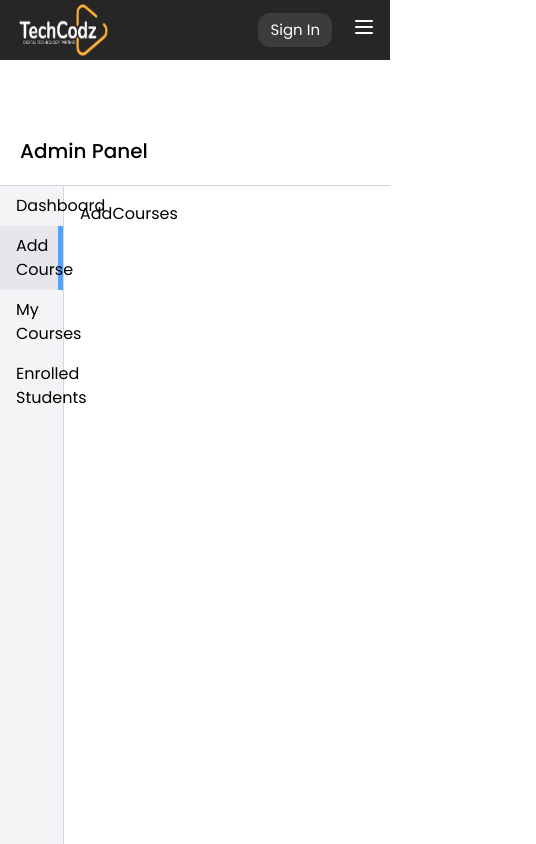
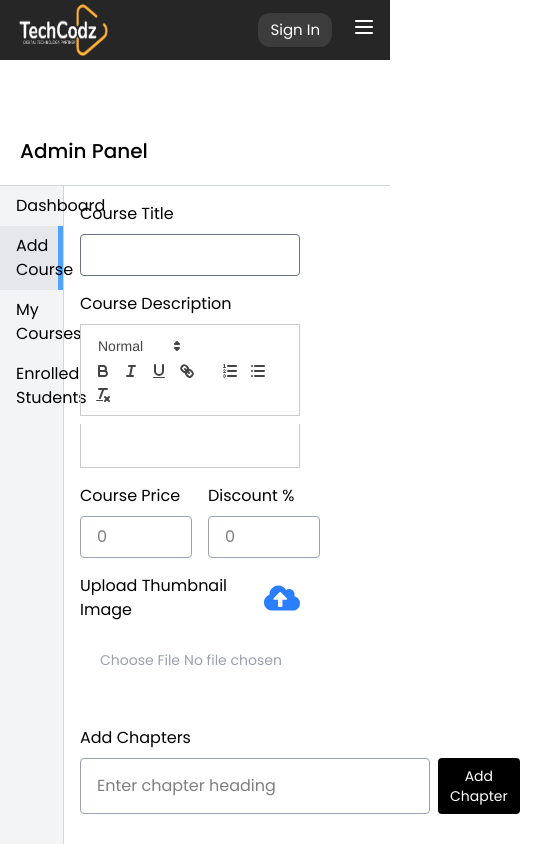
Before and after one commit to fmfahath/tech_codz_lms, a React (Vite) app in the folder client/: page /educator/add-course in a window 390 px wide. Shown: the top 844 px of the page, 536 px wide, since content can reach past the window. Built offline with nearby package versions, Linux system fonts and the light colour scheme.

Commit message:
client -- educator addCourses component layout created

```diff
--- a/client/package.json
+++ b/client/package.json
@@ -22,7 +22,7 @@
     "react-router-dom": "^7.6.3",
     "react-youtube": "^10.1.0",
     "tailwindcss": "^4.1.11",
-    "uniqueid": "^1.0.0"
+    "uniqid": "^5.4.0"
   },
   "devDependencies": {
     "@eslint/js": "^9.30.1",
--- a/client/src/components/educator/Sidebar.jsx
+++ b/client/src/components/educator/Sidebar.jsx
@@ -4,7 +4,7 @@ import { NavLink } from 'react-router-dom'
 
 const Sidebar = () => {
     return (
-        <div className='w-16 md:w-55 min-h-screen flex flex-col border-r border-gray-300 bg-gray-100'>
+        <div className='w-16 md:w-55 h-full min-h-screen flex flex-col border-r border-gray-300 bg-gray-100'>
             {educatorDashboardMenu && educatorDashboardMenu.map((item, index) => (
                 <NavLink
                     to={item.path}
--- a/client/src/index.css
+++ b/client/src/index.css
@@ -1,6 +1,7 @@
 @import url('https://fonts.googleapis.com/css2?family=Roboto:ital,wght@0,100..900;1,100..900&display=swap');
 @import url('https://fonts.googleapis.com/css2?family=Poppins:ital,wght@0,100;0,200;0,300;0,400;0,500;0,600;0,700;0,800;0,900;1,100;1,200;1,300;1,400;1,500;1,600;1,700;1,800;1,900&display=swap');
 @import "tailwindcss";
+
 
 @layer base {
     body {
--- a/client/src/pages/educator/AddCourses.jsx
+++ b/client/src/pages/educator/AddCourses.jsx
@@ -1,8 +1,169 @@
-import React from 'react'
+import React, { useEffect, useRef, useState } from 'react'
+import Quill from 'quill'
+import uniqid from 'uniqid'
+import 'quill/dist/quill.snow.css'
+import { FaCloudUploadAlt } from "react-icons/fa";
+import { IoIosArrowDown } from "react-icons/io";
+import { FaWindowClose } from "react-icons/fa";
+import { IoClose } from "react-icons/io5";
+import { Link } from 'react-router-dom';
+import { logo } from '../../assets/assets';
 
 const AddCourses = () => {
+
+    const quillRef = useRef(null)
+    const editorRef = useRef(null)
+    const [image, setImage] = useState(null)
+    const [chapterTitle, setChapterTitle] = useState("")
+    const [chapters, setChapters] = useState([])
+    const [lecturePopup, setLecturePopup] = useState(false)
+    const [currentChapterId, setCurrentChapterId] = useState(null)
+    const [lectureTitle, setLectureTitle] = useState("")
+    const [lectureDuration, setLectureDuration] = useState(0)
+    const [lectureUrl, setLectureUrl] = useState("")
+    const [lecturePreviewFree, setLecturePreviewFree] = useState(false)
+
+    //add chapter----------------
+    const handlingChapter = (action, chapterId) => {
+
+    }
+
+    //add lecture----------------
+    const handlingLecture = (action) => {
+
+    }
+
+    //lecture popup----------------
+    const toggleLecturePopup = (chapterId) => {
+        setCurrentChapterId(chapterId)
+        setLecturePopup(prev => !prev)
+    }
+
+    useEffect(() => {
+        if (!quillRef.current && editorRef.current) {
+            quillRef.current = new Quill(editorRef.current, { theme: 'snow' })
+        }
+    }, [])
+
+
     return (
-        <div>AddCourses</div>
+        <div className='w-full '>
+            <form className='flex flex-col gap-4 max-w-[50%]'>
+
+                {/* course title */}
+                <div className='flex flex-col gap-2'>
+                    <label htmlFor="courseTitle">Course Title</label>
+                    <input className='border border-gray-500 py-2 px-4 rounded outline-0' type="text" id='courseTitle' required />
+                </div>
+
+                {/* course description  - quill Editor */}
+                <div className='flex flex-col gap-2 '>
+                    <label htmlFor="courseDesc">Course Description</label>
+                    <div ref={editorRef} className=' h-[250px] border border-gray-300'>
+
+                    </div>
+                </div>
+
+                {/* course price */}
+                <div className='flex gap-4'>
+                    <div className='flex flex-col gap-2'>
+                        <label htmlFor="coursePrice">Course Price</label>
+                        <input className='w-28 border border-gray-400 py-2 px-4 rounded outline-0' type="number" id='coursePrice' placeholder='0' required />
+                    </div>
+                    <div className='flex flex-col gap-2'>
+                        <label htmlFor="courseDisc">Discount %</label>
+                        <input className='w-28 border border-gray-400 py-2 px-4 rounded outline-0' type="number" id='courseDisc' min={0} max={100} placeholder='0' required />
+                    </div>
+                </div>
+
+                {/* add thubmnail */}
+                <div className='mb-5'>
+                    <div className='flex items-center gap-2'>
+                        <p>Upload Thumbnail Image</p>
+                        <label htmlFor="courseThumImg">
+                            <FaCloudUploadAlt className='text-4xl text-blue-500' />
+                        </label>
+                    </div>
+                    <div className='flex items-center  gap-5 mt-2'>
+                        <img src={image ? URL.createObjectURL(image) : null} alt="" className='w-15 h-15' />
+                        <input type="file" id='courseThumImg' accept='image/*' className='text-sm text-gray-400' onChange={(e) => setImage(e.target.files[0])} />
+                    </div>
+                </div>
+
+                {/* add chapter */}
+                <div className='flex flex-col gap-2'>
+                    <p>Add Chapters</p>
+                    <div className='flex gap-2 mb-5'>
+                        <input type='text' className='flex-1 border border-gray-400 py-2 px-4 rounded outline-0' value={chapterTitle} placeholder='Enter chapter heading' required onChange={(e) => setChapterTitle(e.target.value)} />
+                        <button className='py-2 px-3 bg-black text-sm text-white rounded cursor-pointer' onClick={() => handlingChapter('add')}>Add Chapter</button>
+                    </div>
+                    <div className='flex flex-col gap-2'>
+                        {chapters && chapters.map((chapter, index) => (
+                            <div key={index} className='bg-gray-300/30  overflow-hidden rounded'>
+                                <div className='flex items-center justify-between px-2 py-2 bg-gray-300/50  '>
+                                    <div className='flex items-center gap-2 cursor-pointer'>
+                                        <IoIosArrowDown />
+                                        <p className='w-100 truncate'>{chapter.chapterOrder + ". " + chapter.chapterTitle}</p>
+                                    </div>
+                                    <FaWindowClose className='text-red-500 cursor-pointer' onClick={() => handlingChapter('remove', chapter.chapterId)} />
+                                </div>
+                                {/* add lecture */}
+                                <div className='flex flex-col p-2'>
+                                    {chapter.chapterContent && chapter.chapterContent.map((lecture, i) => (
+                                        <div key={lecture.lectureId + "-" + i} className='flex  justify-between gap-2'>
+                                            <div className=' '>
+                                                <p className='text-[15px] text-gray-700 '>{i + 1 + ". " + lecture.lectureTitle}</p>
+                                            </div>
+                                            <div className='flex items-center  gap-2 text-gray-500 '>
+                                                <p className='text-sm'>{lecture.lectureDuration} Minutes</p>
+                                                <Link to={lecture.lectureUrl} target='_blank' className='text-sm text-blue-400'>{lecture.isPreviewFree ? "Free Preview" : "Paid"}</Link>
+                                                <IoClose className='text-lg text-red-500 cursor-pointer' />
+                                            </div>
+                                        </div>
+                                    ))}
+
+                                    <button className='py-2 px-3 mt-4 ml-auto bg-gray-500/50 text-sm text-white rounded cursor-pointer' onClick={() => toggleLecturePopup(chapter.chapterId)}>+ Add Lecture</button>
+                                </div>
+
+
+                            </div>
+                        )
+                        )}
+                    </div>
+                </div>
+
+            </form>
+            {/* add lecture popup */}
+            {lecturePopup && (
+                <div className='fixed inset-0 flex items-center justify-center bg-black/50'>
+                    <div className='w-full max-w-80 bg-white p-4 relative rounded'>
+                        <div className='flex items-center justify-between mb-4'>
+                            <h2 className='text-lg font-medium'>Add Lecture</h2>
+                            <FaWindowClose className='text-xl text-red-500 cursor-pointer' onClick={() => setLecturePopup(prev => !prev)} />
+                        </div>
+                        <form className='flex flex-col gap-2'>
+                            <div className='flex flex-col gap-2'>
+                                <label htmlFor="lectTitle">Title</label>
+                                <input className='border border-gray-500 py-2 px-4 rounded outline-0' type="text" id='lectTitle' onChange={(e) => setLectureTitle(e.target.value)} value={lectureTitle} required />
+                            </div>
+                            <div className='flex flex-col gap-2'>
+                                <label htmlFor="lectDur">Duration (Min)</label>
+                                <input className='border border-gray-500 py-2 px-4 rounded outline-0' type="number" id='lectDur' onChange={(e) => setLectureDuration(e.target.value)} value={lectureDuration} required />
+                            </div>
+                            <div className='flex flex-col gap-2'>
+                                <label htmlFor="lectUrl">Lecture Url</label>
+                                <input className='border border-gray-500 py-2 px-4 rounded outline-0' type="text" id='lectUrl' onChange={(e) => setLectureUrl(e.target.value)} value={lectureUrl} required />
+                            </div>
+                            <div className='flex gap-2'>
+                                <label htmlFor="lectPreview">is Preview vailable?</label>
+                                <input className='border border-gray-500 py-2 px-4 rounded outline-0' type="checkbox" id='lectPreview' onChange={(e) => setLecturePreviewFree(e.target.checked)} value={lecturePreviewFree} required />
+                            </div>
+                            <button className='py-2 px-3 mt-4  bg-gray-500 text-sm text-white rounded cursor-pointer' onClick={() => handlingLecture('add')}>Add Lecture</button>
+                        </form>
+                    </div>
+                </div>
+            )}
+        </div>
     )
 }
 
--- a/client/src/pages/educator/Educator.jsx
+++ b/client/src/pages/educator/Educator.jsx
@@ -4,7 +4,7 @@ import Sidebar from '../../components/educator/Sidebar'
 
 const Educator = () => {
     return (
-        <div className='w-full min-h-screen pt-[30%] md:pt-[5%]'>
+        <div className='w-full h-full min-h-screen pt-[30%] md:pt-[5%] '>
             <p className='text-xl font-medium ml-5 my-5'>Admin Panel</p>
             <div className='flex border-t border-gray-300'>
                 {/* sidebar */}
```
Also changed, not shown: client/src/pages/educator/Dashboard.jsx (+5 -5 lines), 1 other file (tests, documents, lock files or other folders).
